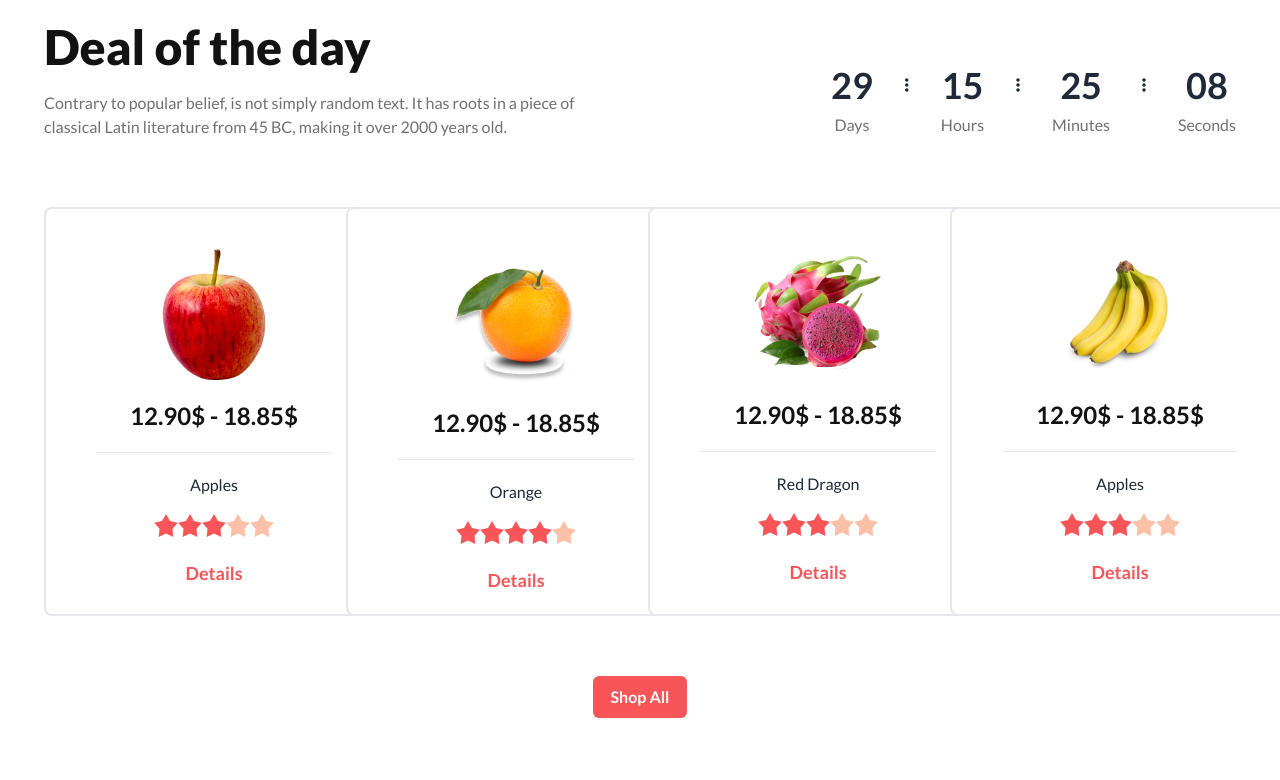
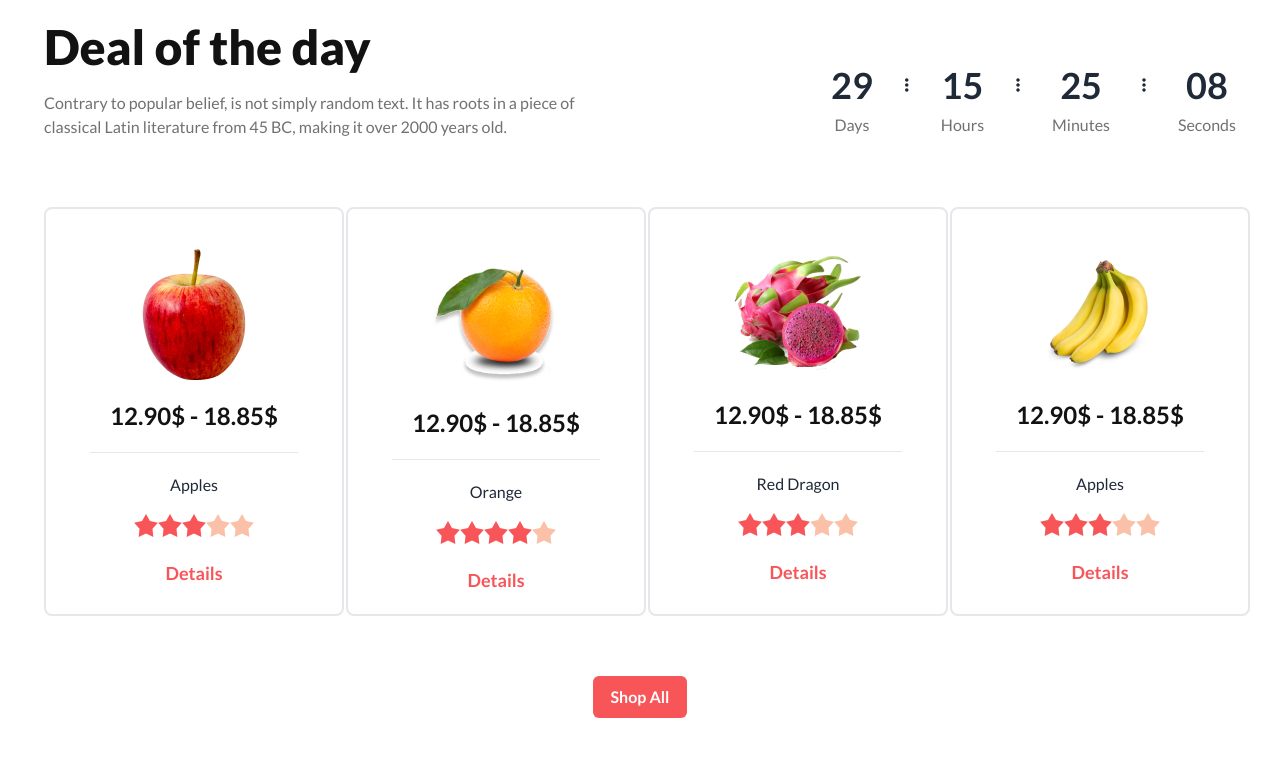
Before and after one commit to Ishtiak007/B8A3-Fruit-Brust-Assignment3, a plain HTML site: page index.html in a window 1280 px wide. Shown: the part 973-1753 px from the top of the page. Drawn offline with nearby package versions, Linux system fonts and the light colour scheme.

Commit message:
Card width change

```diff
--- a/index.html
+++ b/index.html
@@ -391,11 +391,11 @@
           </div>
         </div>
         <div
-          class="grid lg:grid-cols-4 grid-cols-1 gap-4 md:grid-cols-2 lg:p-5 mt-7"
+          class="grid lg:grid-cols-4 grid-cols-1 md:grid-cols-2 lg:p-5 mt-7 gap-x-15 gap-4"
         >
           <!-- 1 -->
           <div
-            class="border-2 border-gray-200 bg-[#FFF] rounded-lg mx-auto w-[290px] lg:w-[340px] md:w-[340px]"
+            class="border-2 border-gray-200 bg-[#FFF] rounded-lg mx-auto w-[290px] lg:w-[300px] md:w-[340px]"
           >
             <figure>
               <img class="mx-auto mb-5 mt-10" src="./images/fruit6.png" alt="Shoes" />
@@ -466,7 +466,7 @@
           <!-- 2 -->
           <!-- rounded-lg mx-auto md:p-16 lg:p-16 p-10 -->
           <div
-            class="border-2 border-gray-200 bg-[#FFF] rounded-lg mx-auto w-[290px] lg:w-[340px] md:w-[340px]" "
+            class="border-2 border-gray-200 bg-[#FFF] rounded-lg mx-auto w-[290px] lg:w-[300px] md:w-[340px]" "
           >
             <figure>
               <img class="mx-auto mb-5 mt-10" src="./images/fruit7.png" alt="Shoes" />
@@ -538,7 +538,7 @@
           </div>
           <!-- 3 -->
           <div
-            class="border-2 border-gray-200 bg-[#FFF] rounded-lg mx-auto w-[290px] lg:w-[340px] md:w-[340px]""
+            class="border-2 border-gray-200 bg-[#FFF] rounded-lg mx-auto w-[290px] lg:w-[300px] md:w-[340px] "
           >
             <figure>
               <img class="mx-auto mb-5 mt-10" src="./images/fruit8.png" alt="Shoes" />
@@ -609,7 +609,7 @@
           <!-- border-[#12121226] -->
           <!-- 4 -->
           <div
-            class="border-2 border-gray-200 bg-[#FFF] rounded-lg mx-auto w-[290px] lg:w-[340px] md:w-[340px]""
+            class="border-2 border-gray-200 bg-[#FFF] rounded-lg mx-auto w-[290px] lg:w-[300px] md:w-[340px]""
           >
             <figure>
               <img class="mx-auto mb-5 mt-10" src="./images/fruit9.png" alt="Shoes" />
```
